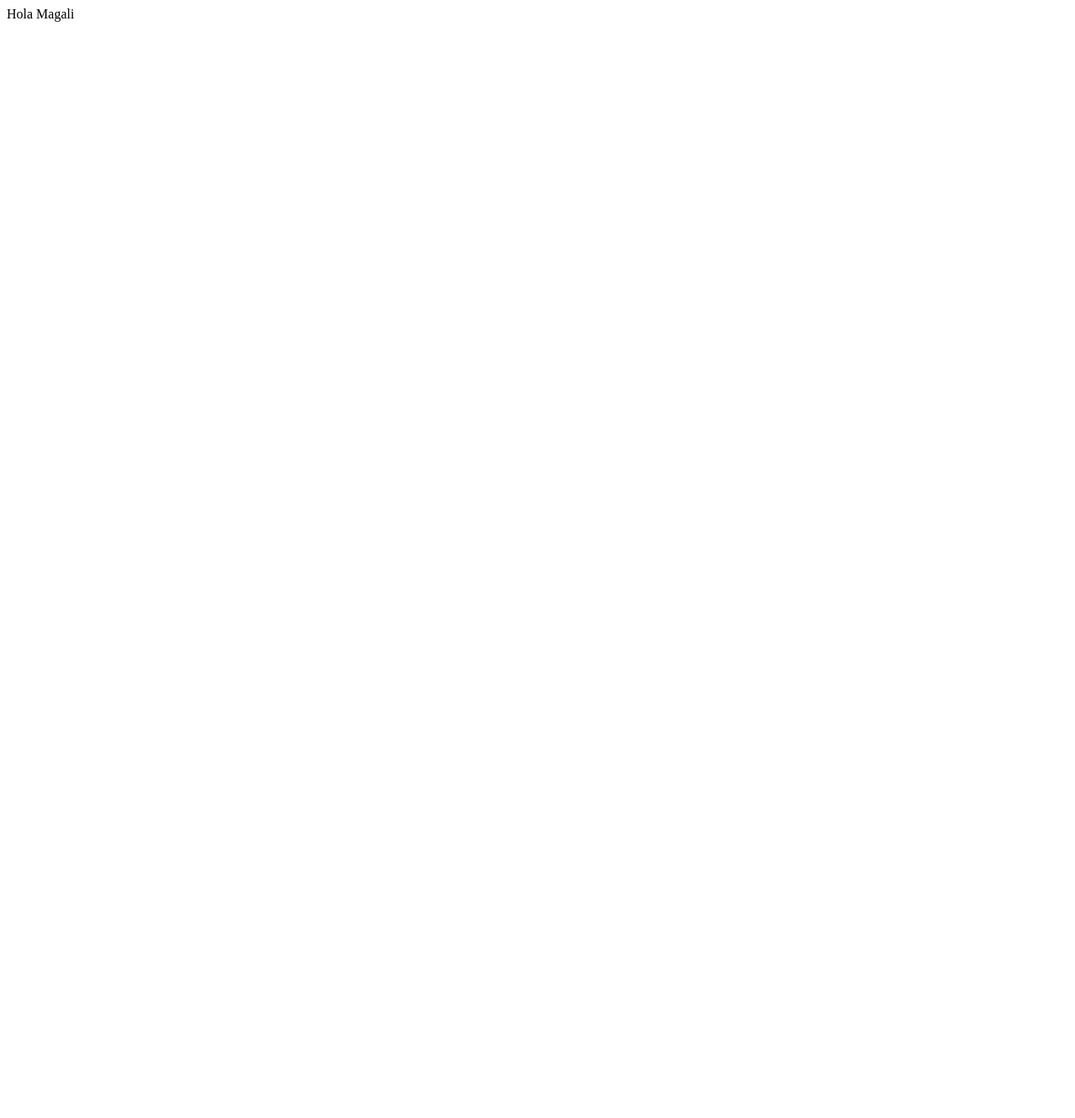
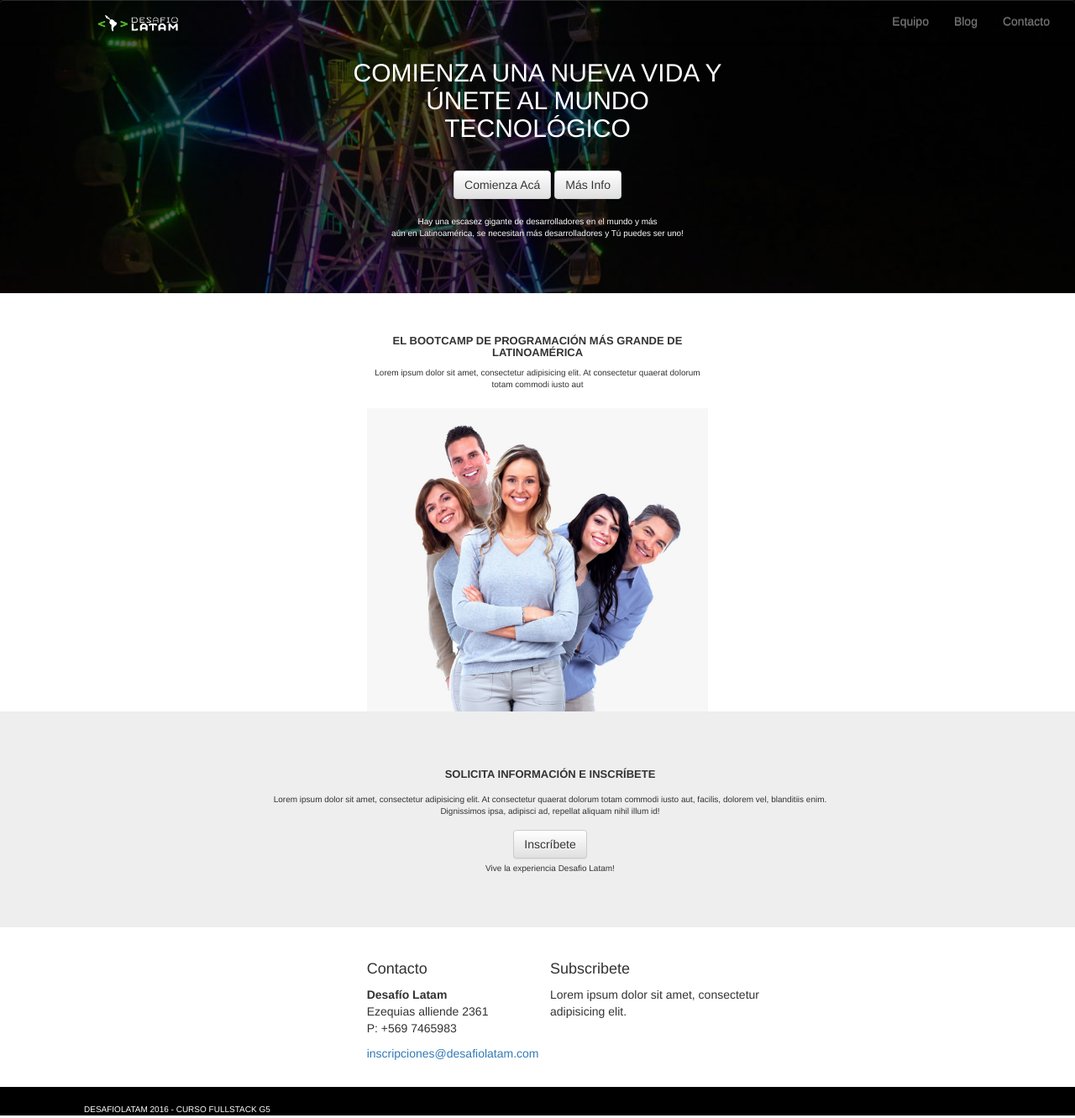
Before and after one commit to MagaliBuisseret/E4CP2A1, a plain HTML site: page index.html in a window 1280 px wide. Shown: the whole page at 84% size. Before the commit the page ends 800 px from the top, so only its background shows below. Drawn offline with nearby package versions, Linux system fonts and the light colour scheme.

Commit message:
segundo_commit

```diff
--- a/css/miestilo.css
+++ b/css/miestilo.css
@@ -0,0 +1,56 @@
+.jumbotron h1{
+	font-size: 3rem;
+	font-weight: 100;
+	padding-bottom: 3vh;
+}
+.jumbotron p{
+	padding-top: 20px;
+	font-size: 1rem;
+}
+.navbar{
+	background: transparent;
+	border: none;
+}
+.header1{
+	background-image: url(../images/bg.jpeg);
+	color: white;
+	text-align: center;
+	padding-top: 0;
+}
+.img-nav{
+	width: 100px;
+}
+.center{
+	text-align: center;
+}
+.center h3{
+	font-size: 1.3rem;
+}
+.center p{
+	font-size: 1rem;
+	padding-bottom: 10px;
+}
+.main{
+	clear: both;
+	text-align: center;
+	padding-left: 30px;
+}
+.main h3{
+	font-size: 1.3rem;
+}
+.main p{
+	padding-top: 5px;
+	font-size:1rem;
+}
+.footer{
+	height: 15%;
+	padding: 0px;
+	background-color: black;
+	margin-bottom: 0;
+	padding-left: 100px;
+	margin-top: 30px;
+}
+.footer p{
+	color: white;
+	font-size: 1rem;
+}
--- a/index.html
+++ b/index.html
@@ -1 +1,78 @@
-Hola Magali
+<!DOCTYPE html>
+<html>
+<head>
+ 		<meta charset="utf-8">
+ 		<title>Inicio|Desafío Latam</title>
+ 		<!-- Latest compiled and minified CSS -->
+		<link rel="stylesheet" href="https://maxcdn.bootstrapcdn.com/bootstrap/3.3.7/css/bootstrap.min.css" integrity="sha384-BVYiiSIFeK1dGmJRAkycuHAHRg32OmUcww7on3RYdg4Va+PmSTsz/K68vbdEjh4u" crossorigin="anonymous">
+		<!-- Optional theme -->
+		<link rel="stylesheet" href="https://maxcdn.bootstrapcdn.com/bootstrap/3.3.7/css/bootstrap-theme.min.css" integrity="sha384-rHyoN1iRsVXV4nD0JutlnGaslCJuC7uwjduW9SVrLvRYooPp2bWYgmgJQIXwl/Sp" crossorigin="anonymous">
+		<!-- mi estilo -->
+		<link rel="stylesheet" href="css/miestilo.css">
+		<script type="text/JavaScript" src="js/jquery-3.3.1.js"></script>
+		<!-- Latest compiled and minified JavaScript -->
+		<script src="https://maxcdn.bootstrapcdn.com/bootstrap/3.3.7/js/bootstrap.min.js" integrity="sha384-Tc5IQib027qvyjSMfHjOMaLkfuWVxZxUPnCJA7l2mCWNIpG9mGCD8wGNIcPD7Txa" crossorigin="anonymous"></script>
+</head>
+<body>
+	<div class="jumbotron header1">
+		<nav class="navbar navbar-default">
+		  <div class="container-fluid">
+		    <!-- Brand and toggle get grouped for better mobile display -->
+		    <div class="navbar-header">
+		      <button type="button" class="navbar-toggle collapsed" data-toggle="collapse" data-target="#bs-example-navbar-collapse-1" aria-expanded="false">
+		        <span class="sr-only">Toggle navigation</span>
+		        <span class="icon-bar"></span>
+		        <span class="icon-bar"></span>
+		        <span class="icon-bar"></span>
+		      </button>
+		      <a class="navbar-brand" href="#"><img src="images/latam_logo.png" class="img-nav col-md-offset-12"></a>
+		    </div>
+		    <!-- Collect the nav links, forms, and other content for toggling -->
+		    <div class="collapse navbar-collapse" id="bs-example-navbar-collapse-1">
+		      <ul class="nav navbar-nav navbar-right">
+		      	<li class="nav-item"><a href="#">Equipo</a></li>
+		        <li class="nav-item"><a href="#">Blog</a></li>
+		 		<li class="nav-item"><a href="#">Contacto</a></li>
+		      </ul>
+		    </div><!-- /.navbar-collapse -->
+		  </div><!-- /.container-fluid -->
+		</nav>
+		<h1>COMIENZA UNA NUEVA VIDA Y <br> ÚNETE AL MUNDO <br> TECNOLÓGICO</h1>
+		<button type="button button-blue" class="btn btn-default">Comienza Acá</button>
+		<button type="button button-verde" class="btn btn-default">Más Info</button>
+		<p class="titulo">Hay una escasez gigante de desarrolladores en el mundo y más <br>
+		aún en Latinoamérica, se necesitan más desarrolladores y Tú puedes ser uno!</p>
+	</div>
+	<div class="row">
+		<div class="col-md-offset-4 col-md-4 center">
+			<h3> <strong>EL BOOTCAMP DE PROGRAMACIÓN MÁS GRANDE DE LATINOAMÉRICA</strong></h3>
+			<p>Lorem ipsum dolor sit amet, consectetur adipisicing elit. At consectetur quaerat dolorum totam commodi iusto aut</p>
+			<img src="images/people.png.jpeg" class="img-responsive">
+		</div>
+	</div>
+	<div class="jumbotron main">
+		<h3> <strong>SOLICITA INFORMACIÓN E INSCRÍBETE</strong></h3>
+		<p>Lorem ipsum dolor sit amet, consectetur adipisicing elit. At consectetur quaerat dolorum totam commodi iusto aut, facilis, dolorem vel, blanditiis enim. <br>
+		Dignissimos ipsa, adipisci ad, repellat aliquam nihil illum id!</p>
+		<button type="button" class="btn btn-default">Inscríbete</button>
+		<p>Vive la experiencia Desafio Latam!</p>
+	</div>
+	<div class="row">
+		<div class="col-md-offset-4 col-md-2">
+			<h4>Contacto</h4>
+			<p> <strong>Desafío Latam </strong><br>
+			Ezequias alliende 2361 <br>
+			P: +569 7465983 <br>
+			</p>
+			<a href="">inscripciones@desafiolatam.com</a>
+		</div>
+		<div class="col-md-3">
+			<h4>Subscribete</h4>
+			<p>Lorem ipsum dolor sit amet, consectetur adipisicing elit.</p>
+		</div>
+	</div>
+	<div class="jumbotron footer">
+		<p> DESAFIOLATAM 2016 - CURSO FULLSTACK G5 </p>
+	</div>
+</body>
+</html>
```
